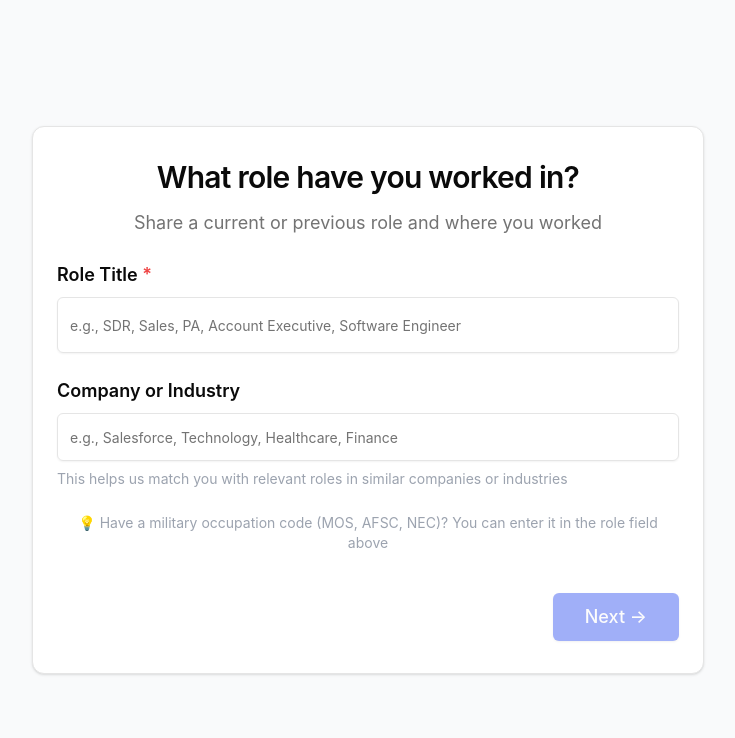
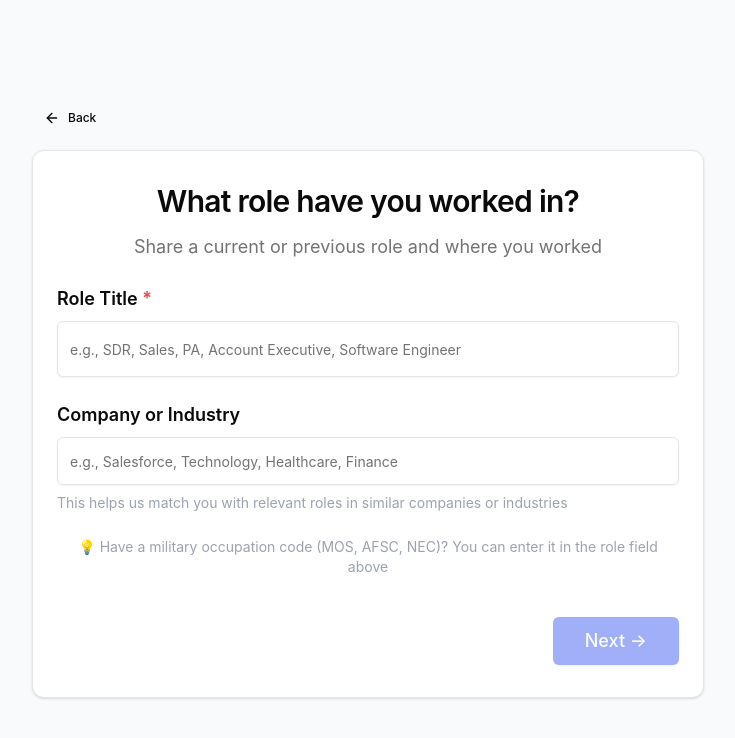
Before and after one commit to rayphatt/betterjob, a Next.js app: page /onboarding/role in a window 1280 px wide. Shown: the top 738 px of the page, without its empty margins (272-1007 px from the left). Built offline with nearby package versions, Linux system fonts and the light colour scheme.

Commit message:
Add back button to all onboarding pages for navigation

```diff
--- a/app/onboarding/interests/page.tsx
+++ b/app/onboarding/interests/page.tsx
@@ -7,6 +7,7 @@ import { Card, CardContent, CardDescription, CardHeader, CardTitle } from "@/com
 import { Input } from "@/components/ui/input";
 import { Sparkles } from "lucide-react";
 import { useOnboarding } from "@/contexts/OnboardingContext";
+import { BackButton } from "@/components/back-button";
 
 export default function InterestsPage() {
   const router = useRouter();
@@ -138,7 +139,11 @@ export default function InterestsPage() {
 
   return (
     <main className="min-h-screen bg-gradient-to-br from-background-page via-background-page to-primary/5 flex items-center justify-center px-4 sm:px-6 py-8 sm:py-12">
-      <Card className="w-full max-w-xl mx-auto shadow-xl border-0 bg-white/95 backdrop-blur-sm">
+      <div className="w-full max-w-xl mx-auto">
+        <div className="mb-4">
+          <BackButton />
+        </div>
+        <Card className="w-full shadow-xl border-0 bg-white/95 backdrop-blur-sm">
         <CardHeader className="text-center px-4 sm:px-6 pt-6 sm:pt-8 pb-4 sm:pb-6">
           <div className="flex items-center justify-center mb-3 sm:mb-4">
             <div className="w-10 h-10 sm:w-12 sm:h-12 bg-primary/10 rounded-full flex items-center justify-center">
@@ -215,7 +220,8 @@ export default function InterestsPage() {
             </Button>
           </div>
         </CardContent>
-      </Card>
+        </Card>
+      </div>
     </main>
   );
 }
--- a/app/onboarding/preferences/page.tsx
+++ b/app/onboarding/preferences/page.tsx
@@ -13,6 +13,7 @@ import { Home, Building2, Coffee, MapPin, DollarSign } from "lucide-react";
 import { useOnboarding } from "@/contexts/OnboardingContext";
 import { signInAnonymouslyUser } from "@/lib/auth";
 import { createUserOnboarding } from "@/lib/firestore";
+import { BackButton } from "@/components/back-button";
 
 export default function PreferencesPage() {
   const router = useRouter();
@@ -376,7 +377,11 @@ export default function PreferencesPage() {
 
   return (
     <main className="min-h-screen bg-background-page flex items-center justify-center px-4 sm:px-6 py-8 sm:py-12">
-      <Card className="w-full max-w-2xl mx-auto">
+      <div className="w-full max-w-4xl mx-auto">
+        <div className="mb-4">
+          <BackButton />
+        </div>
+        <Card className="w-full">
         <CardHeader className="text-center px-4 sm:px-6 pt-6 sm:pt-8">
           <CardTitle className="text-xl sm:text-2xl md:text-3xl mb-2 leading-tight">
             What's your ideal work environment?
@@ -605,7 +610,8 @@ export default function PreferencesPage() {
             </Button>
           </div>
         </CardContent>
-      </Card>
+        </Card>
+      </div>
     </main>
   );
 }
--- a/app/onboarding/resume-review/page.tsx
+++ b/app/onboarding/resume-review/page.tsx
@@ -8,6 +8,7 @@ import { Input } from "@/components/ui/input";
 import { Checkbox } from "@/components/ui/checkbox";
 import { Badge } from "@/components/ui/badge";
 import { Edit2, Check, X, Briefcase, Sparkles, Loader2 } from "lucide-react";
+import { BackButton } from "@/components/back-button";
 
 interface ParsedExperience {
   title: string;
@@ -248,6 +249,9 @@ export default function ResumeReviewPage() {
   return (
     <main className="min-h-screen bg-background-page py-8 sm:py-12 px-4 sm:px-6">
       <div className="max-w-4xl mx-auto">
+        <div className="mb-4">
+          <BackButton />
+        </div>
         <Card className="shadow-lg border-0">
           <CardHeader className="text-center px-4 sm:px-6 pt-6 sm:pt-8 pb-4">
             <div className="flex items-center justify-center mb-3">
--- a/app/onboarding/resume/page.tsx
+++ b/app/onboarding/resume/page.tsx
@@ -7,6 +7,7 @@ import { Card, CardContent, CardDescription, CardHeader, CardTitle } from "@/com
 import { Badge } from "@/components/ui/badge";
 import { CheckCircle2, FileText, X } from "lucide-react";
 import Link from "next/link";
+import { BackButton } from "@/components/back-button";
 
 export default function ResumeUploadPage() {
   const router = useRouter();
@@ -183,7 +184,11 @@ export default function ResumeUploadPage() {
 
   return (
     <main className="min-h-screen bg-background-page flex items-center justify-center px-4 sm:px-6 py-8 sm:py-12">
-      <Card className="w-full max-w-2xl mx-auto">
+      <div className="w-full max-w-2xl mx-auto">
+        <div className="mb-4">
+          <BackButton />
+        </div>
+        <Card className="w-full">
         <CardHeader className="text-center px-4 sm:px-6 pt-6 sm:pt-8">
           <CardTitle className="text-xl sm:text-2xl md:text-3xl mb-2 leading-tight">
             Let's start with your resume
@@ -330,7 +335,8 @@ export default function ResumeUploadPage() {
             </div>
           )}
         </CardContent>
-      </Card>
+        </Card>
+      </div>
     </main>
   );
 }
--- a/app/onboarding/role/page.tsx
+++ b/app/onboarding/role/page.tsx
@@ -7,6 +7,7 @@ import { Input } from "@/components/ui/input";
 import { Card, CardContent, CardDescription, CardHeader, CardTitle } from "@/components/ui/card";
 import { Label } from "@/components/ui/label";
 import { useOnboarding } from "@/contexts/OnboardingContext";
+import { BackButton } from "@/components/back-button";
 
 export default function RoleInputPage() {
   const router = useRouter();
@@ -39,7 +40,11 @@ export default function RoleInputPage() {
 
   return (
     <main className="min-h-screen bg-background-page flex items-center justify-center px-4 sm:px-6 py-8 sm:py-12">
-      <Card className="w-full max-w-2xl mx-auto">
+      <div className="w-full max-w-2xl mx-auto">
+        <div className="mb-4">
+          <BackButton />
+        </div>
+        <Card className="w-full">
         <CardHeader className="text-center px-4 sm:px-6 pt-6 sm:pt-8">
           <CardTitle className="text-2xl sm:text-3xl mb-2 leading-tight">
             What role have you worked in?
@@ -95,7 +100,8 @@ export default function RoleInputPage() {
             </Button>
           </div>
         </CardContent>
-      </Card>
+        </Card>
+      </div>
     </main>
   );
 }
--- a/app/onboarding/skills/page.tsx
+++ b/app/onboarding/skills/page.tsx
@@ -8,6 +8,7 @@ import { Input } from "@/components/ui/input";
 import { Badge } from "@/components/ui/badge";
 import { Sparkles } from "lucide-react";
 import { useOnboarding } from "@/contexts/OnboardingContext";
+import { BackButton } from "@/components/back-button";
 
 // Example skills - in production, these would come from a larger database
 const EXAMPLE_SKILLS = [
@@ -175,6 +176,10 @@ export default function SkillsPage() {
 
   return (
     <main className="min-h-screen bg-background-page flex items-center justify-center px-4 sm:px-6 py-8 sm:py-12">
+      <div className="w-full max-w-4xl mx-auto">
+        <div className="mb-4">
+          <BackButton />
+        </div>
       <Card className="w-full max-w-4xl mx-auto">
         <CardHeader className="text-center px-4 sm:px-6 pt-6 sm:pt-8">
           <CardTitle className="text-xl sm:text-2xl md:text-3xl mb-2 leading-tight">
@@ -300,7 +305,8 @@ export default function SkillsPage() {
             </Button>
           </div>
         </CardContent>
-      </Card>
+        </Card>
+      </div>
     </main>
   );
 }
--- a/app/onboarding/tasks/page.tsx
+++ b/app/onboarding/tasks/page.tsx
@@ -8,6 +8,7 @@ import { Checkbox } from "@/components/ui/checkbox";
 import { Badge } from "@/components/ui/badge";
 import { Sparkles } from "lucide-react";
 import { useOnboarding } from "@/contexts/OnboardingContext";
+import { BackButton } from "@/components/back-button";
 
 export default function TasksPage() {
   const router = useRouter();
@@ -387,7 +388,11 @@ export default function TasksPage() {
 
   return (
     <main className="min-h-screen bg-background-page flex items-center justify-center px-4 sm:px-6 py-8 sm:py-12">
-      <Card className="w-full max-w-4xl mx-auto">
+      <div className="w-full max-w-4xl mx-auto">
+        <div className="mb-4">
+          <BackButton />
+        </div>
+        <Card className="w-full">
         <CardHeader className="text-center px-4 sm:px-6 pt-6 sm:pt-8">
           <CardTitle className="text-xl sm:text-2xl md:text-3xl mb-2 leading-tight">
             Select all the tasks you performed as {getArticle(role)} {role || "[Role Title]"}
@@ -543,7 +548,8 @@ export default function TasksPage() {
             </Button>
           </div>
         </CardContent>
-      </Card>
+        </Card>
+      </div>
     </main>
   );
 }
--- /dev/null
+++ b/components/back-button.tsx
@@ -0,0 +1,30 @@
+"use client";
+
+import { useRouter } from "next/navigation";
+import { Button } from "@/components/ui/button";
+import { ArrowLeft } from "lucide-react";
+
+interface BackButtonProps {
+  className?: string;
+  variant?: "default" | "ghost" | "outline";
+}
+
+export function BackButton({ className = "", variant = "ghost" }: BackButtonProps) {
+  const router = useRouter();
+
+  const handleBack = () => {
+    router.back();
+  };
+
+  return (
+    <Button
+      onClick={handleBack}
+      variant={variant}
+      className={`flex items-center gap-2 ${className}`}
+      size="sm"
+    >
+      <ArrowLeft className="w-4 h-4" />
+      <span>Back</span>
+    </Button>
+  );
+}
```
